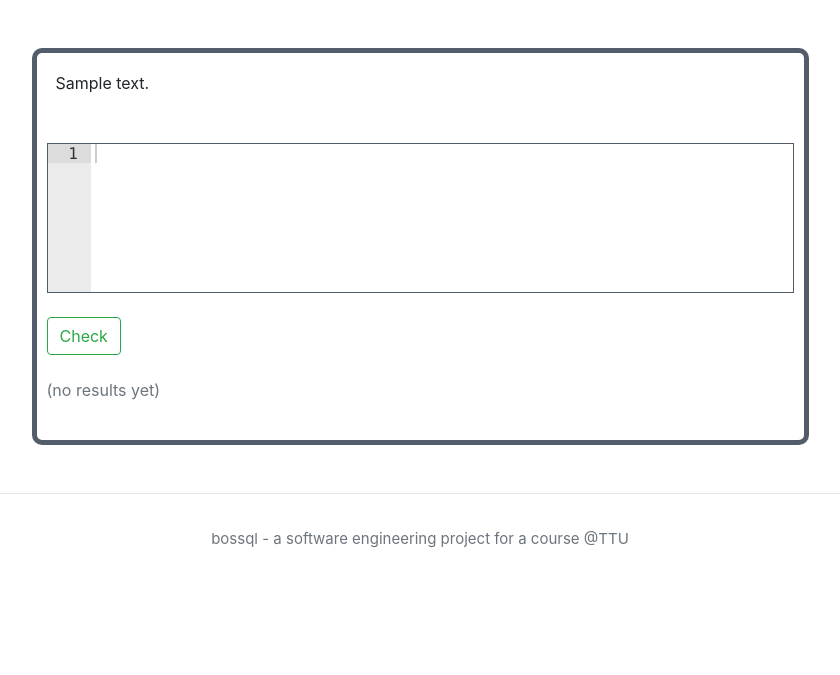
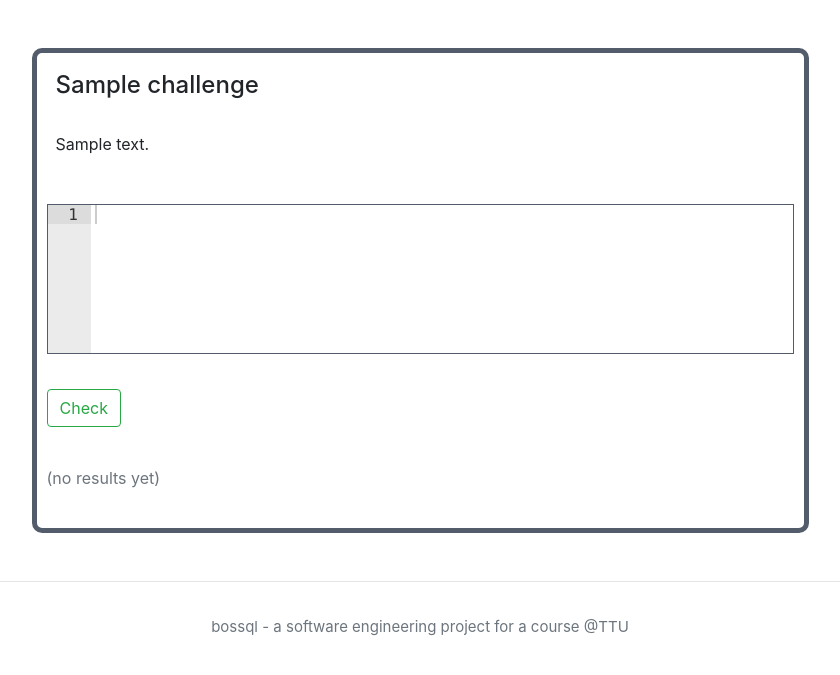
Before and after one commit to rrebase/bossql, a Django app: template challenges/templates/challenges/topic_detail.html in a window 1280 px wide. Shown: the part 110-785 px from the top of the page, without its empty margins (220-1060 px from the left). Run offline with Django 3.2, Linux system fonts and the light colour scheme; the template is opened without the code that fills it: most values are stand-ins (such as "Sample title", 1, 10 or a date in 2020); some libraries are stand-ins or nearby versions.

Commit message:
Resolve #28, simple animations, add challenge name.
Check button and alert notification now on the same line.
Simple alert ainimations with Animate.css
Add challenge name to each challenge.

```diff
--- a/challenges/static/challenges/detail.css
+++ b/challenges/static/challenges/detail.css
@@ -38,6 +38,22 @@ code {
     cursor: default;
 }
 
+.checkCol {
+    display: flex;
+    align-items: center;
+}
+
+.alertCol {
+    display: flex;
+    align-items: center;
+    justify-content: flex-end;
+}
+
+.checkAlertRow {
+    min-height: 60px;
+    justify-content: flex-end;
+}
+
 .table-nav {
     border: 3px solid darkgrey;
     border-radius: 10px;
--- a/challenges/static/challenges/detail.js
+++ b/challenges/static/challenges/detail.js
@@ -56,10 +56,10 @@ $(document).ready(function () {
       .then(json => {
         let alertDiv = $('#alert-' + challengeId);
         if (json[0]) {
-          alertDiv.attr('class', 'alert mb-1 alert-success');
+          alertDiv.attr('class', 'alert mb-1 alert-success animated tada');
           alertDiv.html('<strong>Correct!</strong>');
         } else {
-          alertDiv.attr('class', 'alert mb-1 alert-danger');
+          alertDiv.attr('class', 'alert mb-1 alert-danger animated bounceIn');
           alertDiv.html('<strong>Incorrect.</strong>');
         }
         // thanks to: https://www.htmlgoodies.com/beyond/css/working_w_tables_using_jquery.html
--- a/challenges/templates/challenges/topic_detail.html
+++ b/challenges/templates/challenges/topic_detail.html
@@ -16,7 +16,7 @@
           {% for table in topic.source_tables.all %}
             <ul class="navbar-nav mr-auto">
             <li class="nav-item dropdown">
-              <div class="nav-link dropdown-toggle disabled" href="#" id="navbarDropdown" role="button" data-toggle="dropdown" aria-haspopup="true" aria-expanded="false">{{ table.name }}</div>
+              <div class="nav-link dropdown-toggle disabled" id="navbarDropdown" role="button" data-toggle="dropdown" aria-haspopup="true" aria-expanded="false">{{ table.name }}</div>
               <div class="dropdown-menu disabled" aria-labelledby="navbarDropdown">
                 <div class="dropdown-table">
                   <table class="dropdown- menu disabled table table-striped table-bordered" aria-labelledby="navbarDropdown" id="list-item-{{ forloop.counter }}">
@@ -46,6 +46,11 @@
     {% for challenge in topic.challenges.all %}
       <div class="challenge mt-5 animated fadeIn">
         <div class="row">
+          <div class="col pl-4 pt-2 pb-3">
+            <h4>{{ challenge.name }}</h4>
+          </div>
+        </div>
+        <div class="row">
           <div class="col pl-4 pt-2 pb-5">
             {{ challenge.description }}
           </div>
@@ -55,16 +60,16 @@
             <div class="editor" id="editor-{{ challenge.pk }}"></div>
           </div>
         </div>
-        <div class="row mt-1">
-          <div class="col-md-8">
+        <div class="row checkAlertRow">
+          <div class="col-md-8 checkCol">
             <button type="button" class="btn btn-outline-success checkBtn" data-challenge-id="{{ challenge.pk }}">Check</button>
           </div>
-          <div class="col-md-4 mt-5">
+          <div class="col-md-4 alertCol">
             <div class="alert d-none" id="alert-{{ challenge.pk }}">
             </div>
           </div>
         </div>
-        <div class="row">
+        <div class="row mt-3">
           <div class="col-md-12">
             <div class="table-responsive">
               <table class="table table-striped table-bordered" id="resultTable-{{ challenge.pk }}">
```
